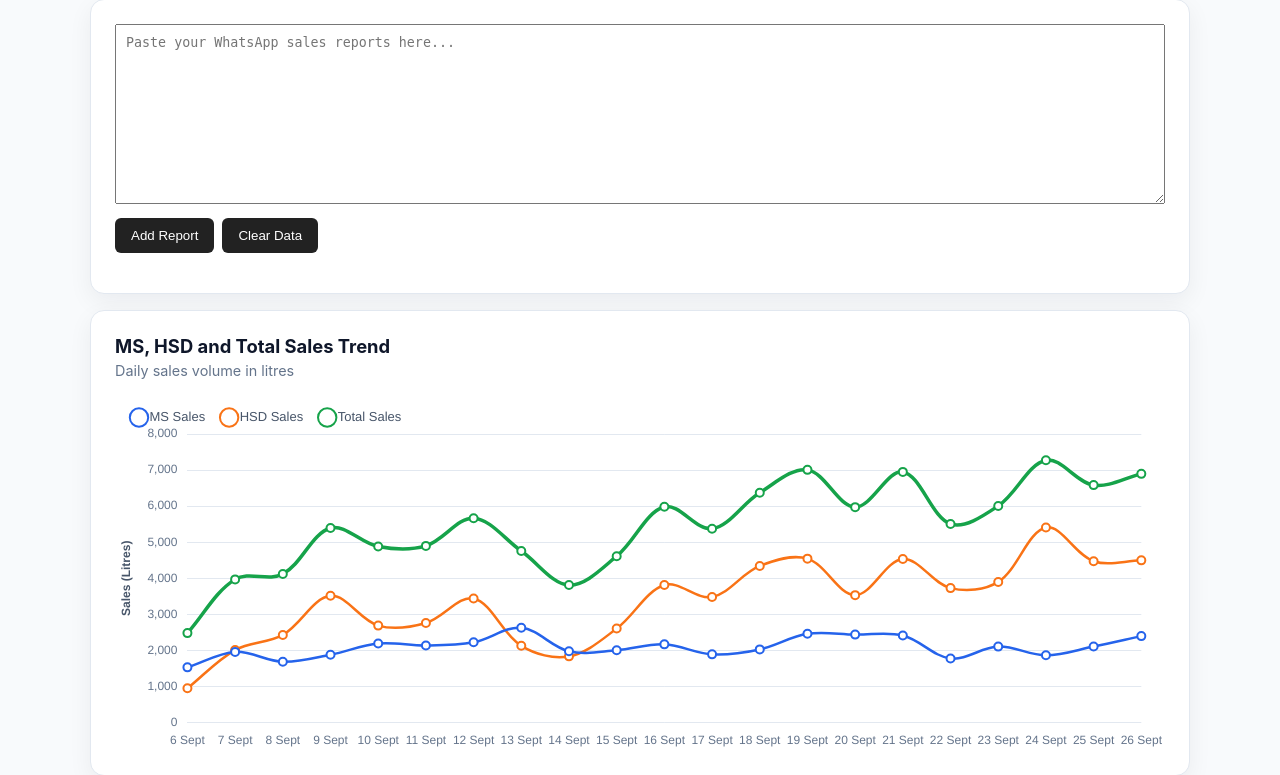
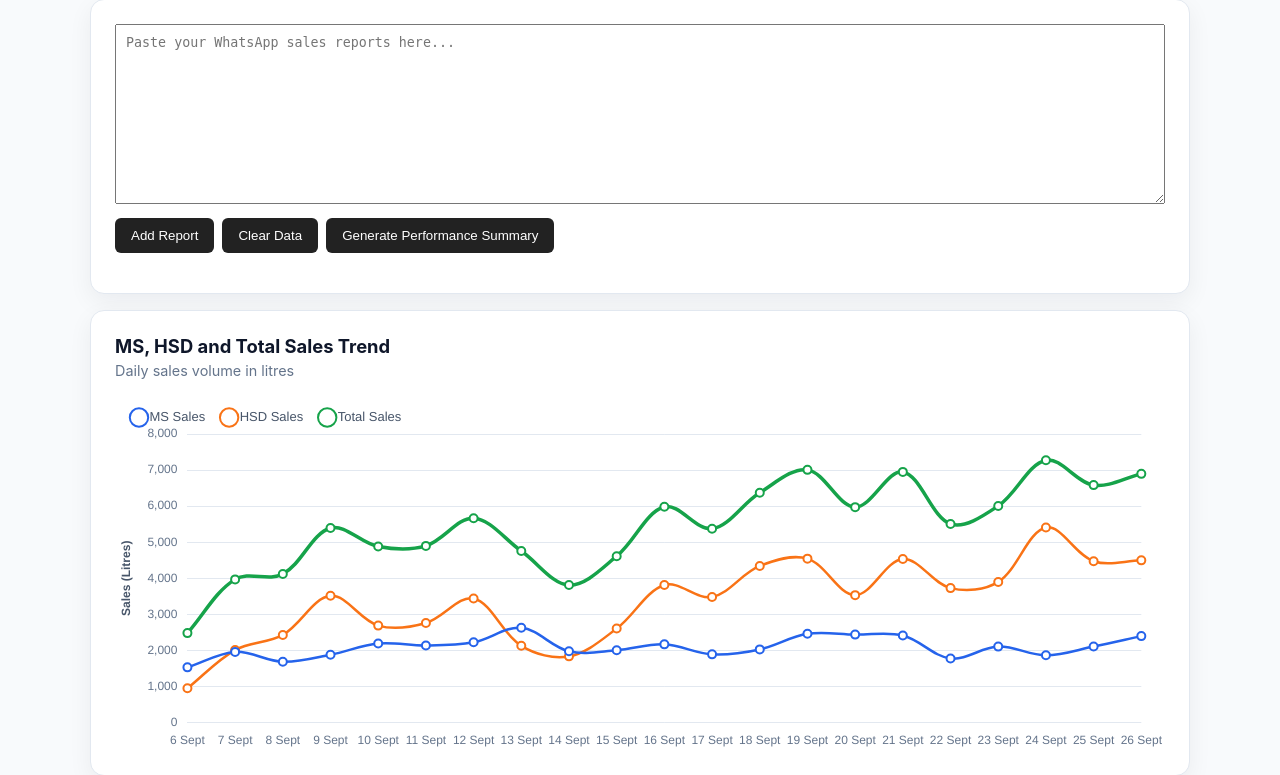
Before and after one commit to shettyvarshaa/TrendAnalysisBot, a Flask app: page / in a window 1280 px wide. Shown: the part 115-890 px from the top of the page. Run offline with Flask 3, Linux system fonts and the light colour scheme.

Commit message:
Added summary component

```diff
--- a/static/dashboard.js
+++ b/static/dashboard.js
@@ -56,6 +56,27 @@ async function clearData() {
     draw([]);
     message.textContent = "Data cleared.";
 }
+async function generateSummary() {
+    const summaryCard = document.getElementById("summary-card");
+    const summaryText = document.getElementById("summary-text");
+
+    summaryText.textContent = "Generating summary...";
+    summaryCard.hidden = false;
+
+    const response = await fetch("/api/summary");
+    const data = await response.json();
+
+    if (!response.ok) {
+        summaryText.textContent = data.error;
+        return;
+    }
+
+    summaryText.textContent = data.summary;
+}
+
+document
+    .getElementById("performance-summary")
+    .addEventListener("click", generateSummary);
 
 function sortByDate(data) {
     return data.sort((first, second) => {
--- a/templates/index.html
+++ b/templates/index.html
@@ -17,8 +17,13 @@
             <div class="actions">
                 <button id="add-report" type="button">Add Report</button>
                 <button id="clear-data" type="button">Clear Data</button>
+                <button id="performance-summary" type="button">Generate Performance Summary</button>
             </div>
             <p id="msg" role="status"></p>
+        </section>
+        <section class="card" id="summary-card" hidden>
+            <h2>Performance Summary</h2>
+            <p id="summary-text"></p>
         </section>
 
         <section class="card">
```
